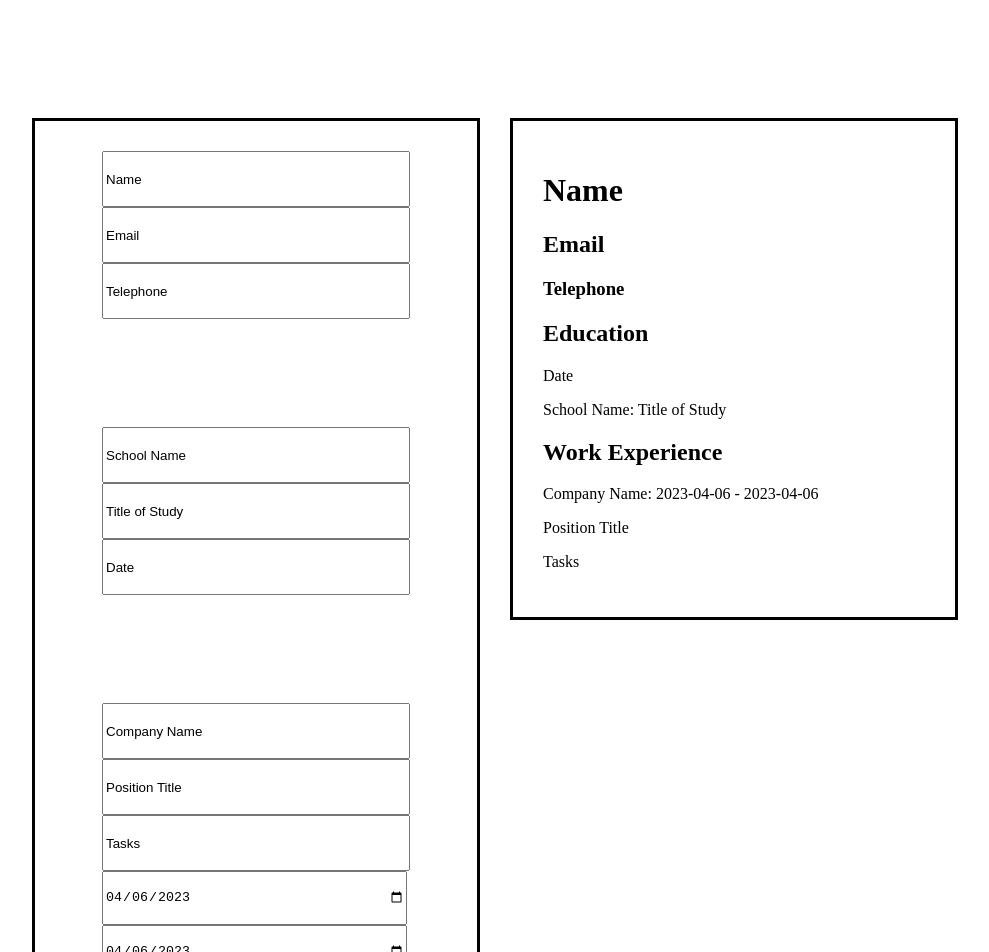
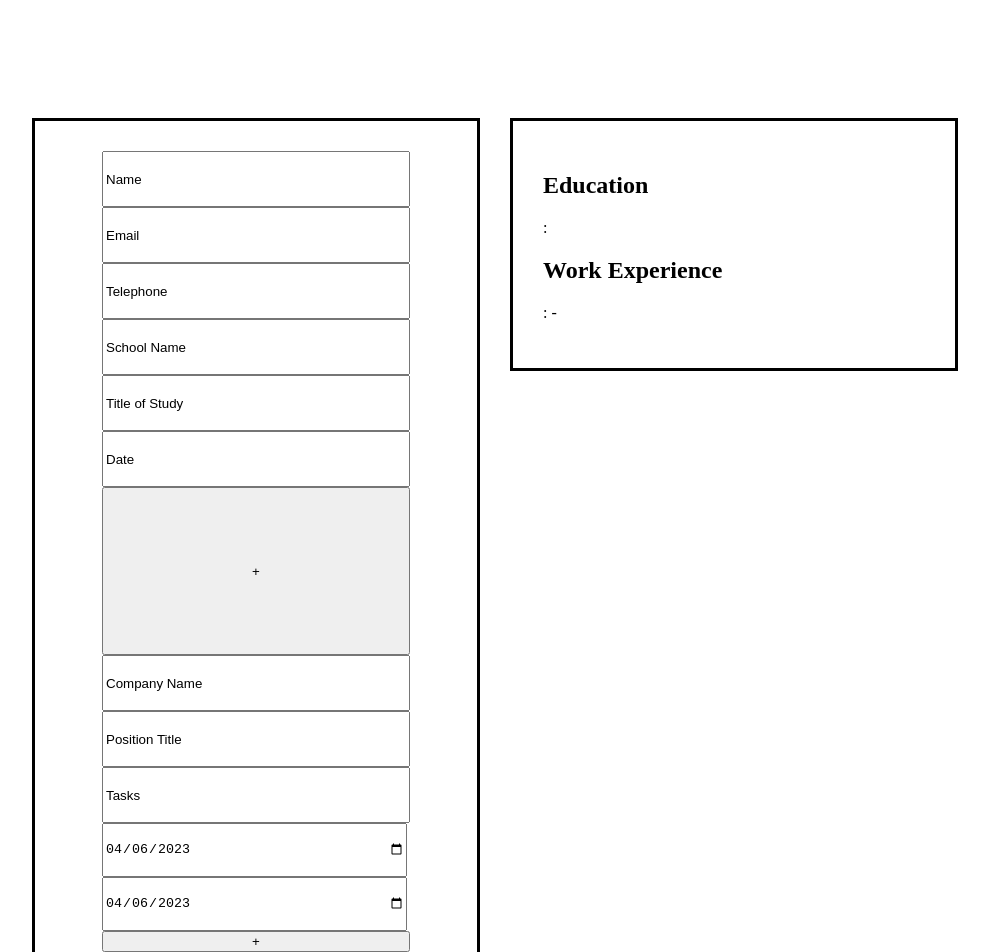
Before and after one commit to Sam-L-White/cv-project, a React (Create React App) app: page / in a window 1280 px wide. Shown: the top 952 px of the page, without its empty margins (145-1134 px from the left). Built offline with nearby package versions, Linux system fonts and the light colour scheme.

Commit message:
Refactor education and work to state arrays

```diff
--- a/src/App.js
+++ b/src/App.js
@@ -17,22 +17,24 @@ class App extends Component {
                 inputTelephone: "Telephone",
                 id: uniqid()
             },
-            educationFields: {
+            educationForms: [
+                {
                     inputSchoolName: "School Name",
                     inputTitle: "Title of Study",
                     inputDate: "Date",
                     id: uniqid()
-            },
-            workFields: {
+                }
+            ],
+            workForms: [
+                {
                     inputCompany: "Company Name",
                     inputPositionTitle: "Position Title",
                     inputTasks: "Tasks",
                     inputDateFrom: new Date().toISOString().split('T')[0],
                     inputDateTo: new Date().toISOString().split('T')[0],
                     id: uniqid()
-            },
-            educationForms: [],
-            workForms: []
+                }
+            ]
         }
     }
 
@@ -51,31 +53,51 @@ class App extends Component {
 
     handleEducationChange = (e) => {
 
-        const {name, value} = e.target
+        const {name, value, id} = e.target
 
         this.setState(prevState => ({
-            educationFields: {
-                ...prevState.educationFields,
-                [name]: value
-
-            }
+            educationForms: prevState.educationForms.map(form => (form.id === id) ? {...form, [name]: value} : form)
         }));
     };
 
     handleWorkChange = (e) => {
 
-        const {name, value} = e.target
+        const {name, value, id} = e.target
 
         this.setState(prevState => ({
-            workFields: {
-                ...prevState.workFields,
-                [name]: value
-
-            }
+            workForms: prevState.workForms.map(form => (form.id === id) ? {...form, [name]: value} : form)
         }));
     };
 
     addEducationForm = () => {
+
+        const educationFields = {
+            inputSchoolName: "School Name",
+            inputTitle: "Title of Study",
+            inputDate: "Date",
+            id: uniqid()
+        }
+
+        this.setState({
+            educationForms: this.state.educationForms.concat(educationFields)
+        })
+
+    }
+
+    addWorkForm = () => {
+
+        const workFields = {
+            inputCompany: "Company Name",
+            inputPositionTitle: "Position Title",
+            inputTasks: "Tasks",
+            inputDateFrom: new Date().toISOString().split('T')[0],
+            inputDateTo: new Date().toISOString().split('T')[0],
+            id: uniqid()
+        }
+
+        this.setState({
+            workForms: this.state.workForms.concat(workFields)
+        })
 
     }
 
@@ -90,34 +112,33 @@ class App extends Component {
                         inputTelephone={this.state.aboutFields.inputTelephone}
                         handleChange={this.handleAboutChange}
                     />
-                    <Education
-                        inputSchoolName={this.state.educationFields.inputSchoolName}
-                        inputTitle={this.state.educationFields.inputTitle}
-                        inputDate={this.state.educationFields.inputDate}
+                    {this.state.educationForms.map((educationForm, i) => {
+                        return  <Education
+                        key={educationForm.id}
+                        keyProp={educationForm.id}
+                        inputSchoolName={educationForm.inputSchoolName}
+                        inputTitle={educationForm.inputTitle}
+                        inputDate={educationForm.inputDate}
                         handleChange={this.handleEducationChange}
                     />
-                    <Work
-                        inputCompany={this.state.workFields.inputCompany}
-                        inputPositionTitle={this.state.workFields.inputPositionTitle}
-                        inputTasks={this.state.workFields.inputTasks}
-                        inputDateFrom={this.state.workFields.inputDateFrom}
-                        inputDateTo={this.state.workFields.inputDateTo}
+                    })}
+                    <button onClick={this.addEducationForm}> + </button>
+                    {this.state.workForms.map((workForm, i) => {
+                        return  <Work
+                        key={workForm.id}
+                        keyProp={workForm.id}
+                        inputCompany={workForm.inputCompany}
+                        inputPositionTitle={workForm.inputPositionTitle}
+                        inputTasks={workForm.inputTasks}
+                        inputDateFrom={workForm.inputDateFrom}
+                        inputDateTo={workForm.inputDateTo}
                         handleChange={this.handleWorkChange}
                     />
+                    })}
+                    <button onClick={this.addWorkForm}> + </button>
                 </div>
                 <div className="previewContainer">
                     <Preview
-                        inputName={this.state.aboutFields.inputName}
-                        inputEmail={this.state.aboutFields.inputEmail}
-                        inputTelephone={this.state.aboutFields.inputTelephone}
-                        inputSchoolName={this.state.educationFields.inputSchoolName}
-                        inputTitle={this.state.educationFields.inputTitle}
-                        inputDate={this.state.educationFields.inputDate}
-                        inputCompany={this.state.workFields.inputCompany}
-                        inputPositionTitle={this.state.workFields.inputPositionTitle}
-                        inputTasks={this.state.workFields.inputTasks}
-                        inputDateFrom={this.state.workFields.inputDateFrom}
-                        inputDateTo={this.state.workFields.inputDateTo}
                     />
                 </div>
             </div>
--- a/src/components/Education.js
+++ b/src/components/Education.js
@@ -13,21 +13,21 @@ class Education extends Component{
                     <input
                         type="text"
                         name="inputSchoolName"
-                        id="inputSchoolName"
+                        id={this.props.keyProp}
                         onChange={this.props.handleChange}
                         value={this.props.inputSchoolName}
                     />
                     <input
                         type="text"
                         name="inputTitle"
-                        id="inputTitle"
+                        id={this.props.keyProp}
                         onChange={this.props.handleChange}
                         value={this.props.inputTitle}
                     />
                     <input
                         type="text"
                         name="inputDate"
-                        id="inputDate"
+                        id={this.props.keyProp}
                         onChange={this.props.handleChange}
                         value={this.props.inputDate}
                     />
--- a/src/components/Work.js
+++ b/src/components/Work.js
@@ -13,35 +13,35 @@ class Work extends Component{
                     <input
                         type="text"
                         name="inputCompany"
-                        id="inputCompany"
+                        id={this.props.keyProp}
                         onChange={this.props.handleChange}
                         value={this.props.inputCompany}
                     />
                     <input
                         type="text"
                         name="inputPositionTitle"
-                        id="inputPositionTitle"
+                        id={this.props.keyProp}
                         onChange={this.props.handleChange}
                         value={this.props.inputPositionTitle}
                     />
                     <input
                         type="text"
                         name="inputTasks"
-                        id="inputTasks"
+                        id={this.props.keyProp}
                         onChange={this.props.handleChange}
                         value={this.props.inputTasks}
                     />
                     <input
                         type="date"
                         name="inputDateFrom"
-                        id="inputDateFrom"
+                        id={this.props.keyProp}
                         onChange={this.props.handleChange}
                         value={this.props.inputDateFrom}
                     />
                     <input
                         type="date"
                         name="inputDateTo"
-                        id="inputDateTo"
+                        id={this.props.keyProp}
                         onChange={this.props.handleChange}
                         value={this.props.inputDateTo}
                     />
```
Lines whose indentation alone changed are shown as unchanged.
